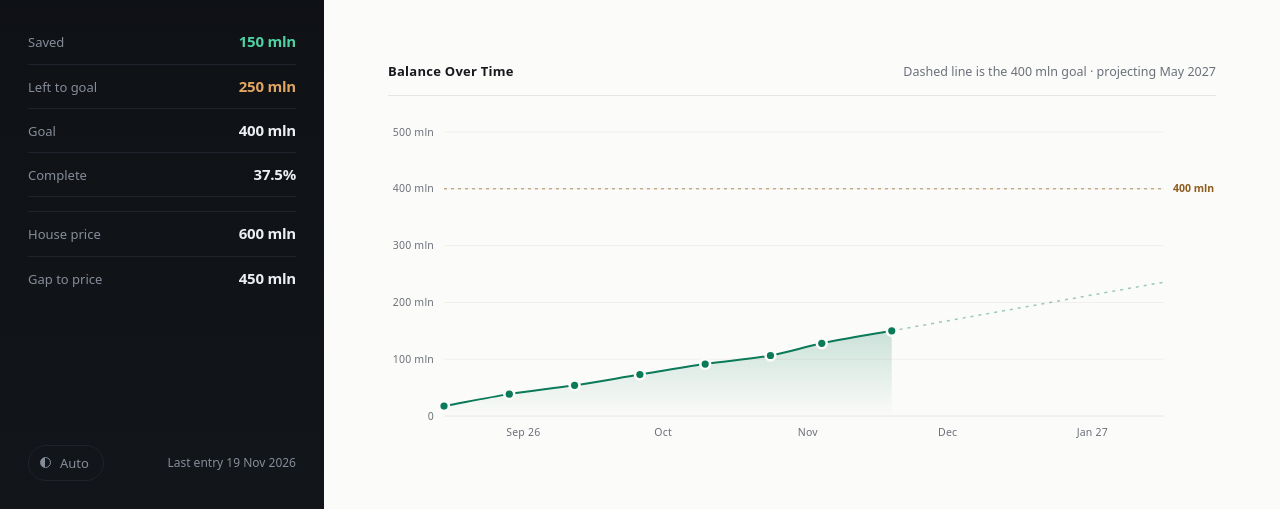
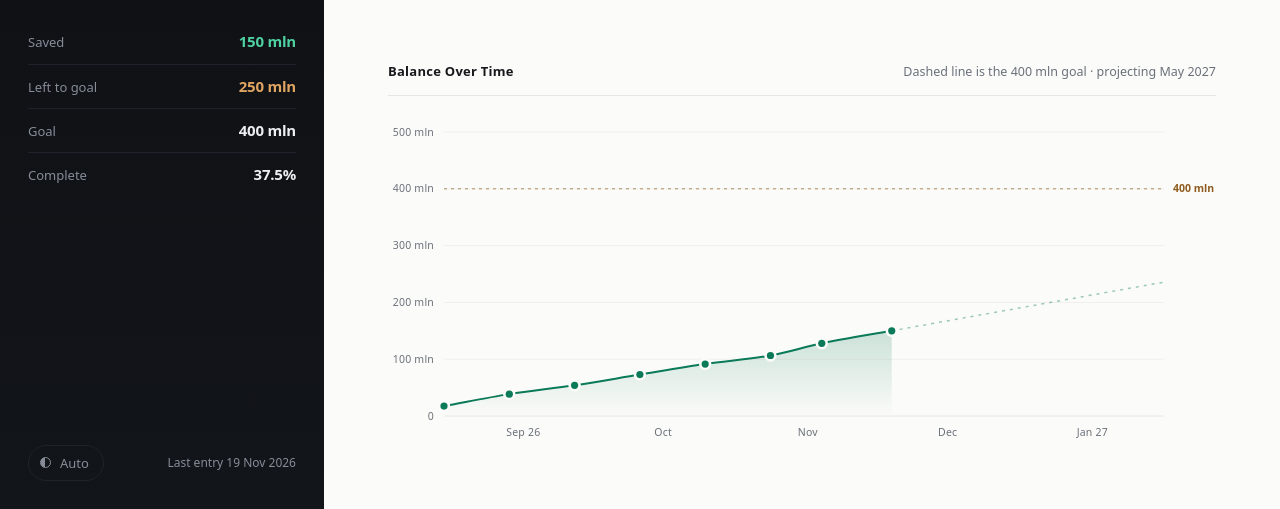
Before and after one commit to abdukod1rov/savings-118354, a plain HTML site: page index.html in a window 1280 px wide. Shown: the part 291-800 px from the top of the page. Drawn offline with Linux system fonts and the light colour scheme.

Commit message:
Drop the house price and gap figures from the sidebar
Leaves saved, left to goal, goal and % complete. The price stays in
data.js and still draws its chart line once savings reach that part of
the scale; housePrice: 0 removes it entirely.

Dead CSS and JS for the two rows go with them.

Co-Authored-By: Claude Opus 5 <noreply@anthropic.com>

```diff
--- a/app.js
+++ b/app.js
@@ -208,7 +208,6 @@
   var lastT     = points[points.length - 1].t;
   var firstT    = points[0].t;
   var remaining = Math.max(0, GOAL - saved);
-  var gapPrice  = PRICE > 0 ? Math.max(0, PRICE - saved) : 0;
   var progress  = pct(saved, GOAL);
   var now       = Date.now();
 
@@ -254,13 +253,11 @@
 
   /* --------------------------------------------------------------- rail/hero */
 
-  set("sSaved",    compact(saved));
-  set("sLeft",     compact(remaining));
-  set("sGoal",     compact(GOAL));
-  set("sPct",      fmtPct(progress));
-  set("sPrice",    PRICE > 0 ? compact(PRICE) : "—");
-  set("sGapPrice", PRICE > 0 ? compact(gapPrice) : "—");
-  set("lastDate",  fmtDate(lastT));
+  set("sSaved",   compact(saved));
+  set("sLeft",    compact(remaining));
+  set("sGoal",    compact(GOAL));
+  set("sPct",     fmtPct(progress));
+  set("lastDate", fmtDate(lastT));
 
   countUp("ringPct", progress, function (v) { return Math.round(v) + "%"; });
   countUp("hSaved",  saved,     compactHTML, true);
--- a/data.js
+++ b/data.js
@@ -22,8 +22,9 @@ window.SAVINGS = {
   // The goal you are tracking against — your "sweet spot".
   goal: 400_000_000,
 
-  // What the house actually costs. Shown alongside, so the real number
-  // stays in view without becoming the bar you measure yourself against.
+  // What the house actually costs. Not shown as a figure any more — it only
+  // draws a line on the chart once savings reach the top of its scale.
+  // Set it to 0 to drop it completely.
   housePrice: 600_000_000,
 
   currency: "so'm",
--- a/index.html
+++ b/index.html
@@ -62,14 +62,6 @@
       <div class="figure">
         <dt>Complete</dt>
         <dd id="sPct">—</dd>
-      </div>
-      <div class="figure is-parted">
-        <dt>House price</dt>
-        <dd id="sPrice">—</dd>
-      </div>
-      <div class="figure">
-        <dt>Gap to price</dt>
-        <dd id="sGapPrice">—</dd>
       </div>
     </dl>
 
--- a/styles.css
+++ b/styles.css
@@ -234,7 +234,6 @@ code {
 }
 .is-accent dd { color: var(--rail-acc); }
 .is-warm   dd { color: var(--rail-warm); }
-.is-parted { margin-top: 14px; border-top: 1px solid var(--rail-hair); }
 
 .rail-foot {
   margin-top: auto;
@@ -484,7 +483,6 @@ code {
   .figure { padding: 8px 0; min-width: 0; }
   .figure dt { font-size: 12.5px; }
   .figure dd { font-size: 14px; }
-  .is-parted { margin-top: 0; border-top: 0; }
   .figure:nth-last-child(-n + 2) { border-bottom: 0; }
 
   /* Keep the two headline figures side by side — stacking them pushed the
```
Also changed, not shown: 1 other file.
